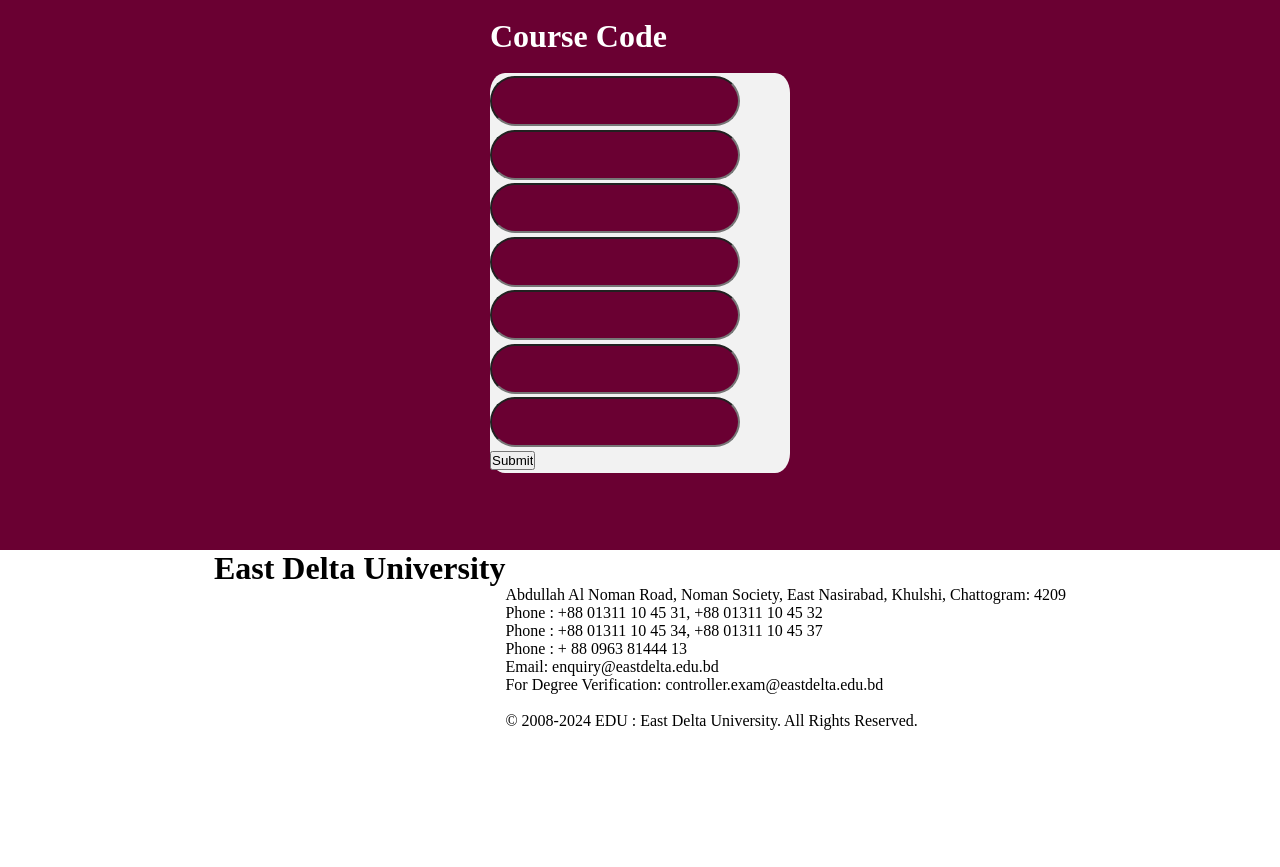
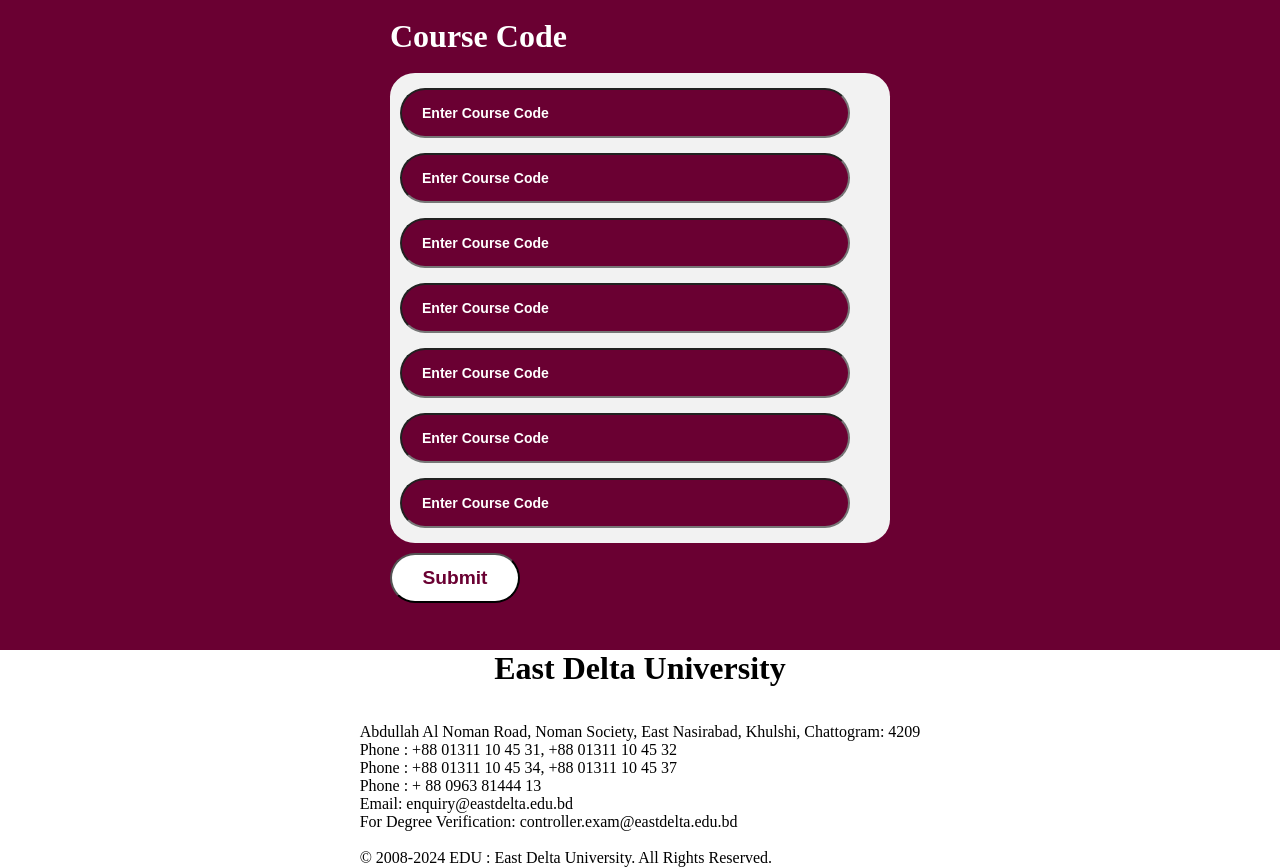
Before and after one commit to ahnaftnn/EDU-Advising-Help, a PHP site: page /pages/routine.php in a window 1280 px wide. Shown: the part 78-945 px from the top of the page. Run offline with PHP 8.4, Linux system fonts and the light colour scheme.

Commit message:
CSS update

```diff
--- a/index.html
+++ b/index.html
@@ -40,10 +40,10 @@
 
     </div>
 
-    <div class="footer">
+    <div class='footer'>
 
-          <div class="def"></div> <h1 style=" color: #6A0032;">East Delta University </h1></div>
-       <div class="ghi">
+          <div class='def'></div> <h1 style=" color: #6A0032;">East Delta University </h1></div>
+       <div class='ghi'>
         <p> <br>Abdullah Al Noman Road, Noman Society, East Nasirabad, Khulshi, Chattogram: 4209<br>Phone : +88 01311 10 45 31, +88 01311 10 45 32 <br>Phone : +88 01311 10 45 34, +88 01311 10 45 37<br>Phone : + 88 0963 81444 13<br>Email: enquiry@eastdelta.edu.bd<br>For Degree Verification: controller.exam@eastdelta.edu.bd<br><br>© 2008-2024 EDU : East Delta University. All Rights Reserved.</p>
 
        </div>
--- a/pages/cgpa_calculator_dnm.php
+++ b/pages/cgpa_calculator_dnm.php
@@ -16,8 +16,8 @@
                 <div id="courses">
                 <div class="row">
                 <tr>
-                <td>Course Code</td>
-                <td><input type="text" name="cc[]" class="form-control"></td>
+
+                <td><input type="text" name="cc[]" placeholder="Course Code" class="form-control"> </td>
                 <td>Grade</td>
                 <td><select id="g[]" name="g[]">
                       <option value="4.0">4.00 (A)</option>
@@ -75,7 +75,6 @@
         </div>
 
 
-        <?php include('../connections/footer.php'); ?>
 
 
         <script src="https://cdnjs.cloudflare.com/ajax/libs/jquery/3.7.1/jquery.min.js"></script>
@@ -119,6 +118,7 @@
 
 
 
+<?php include('../connections/footer.php'); ?>
    </body>
 
 </html>
--- a/pages/routine.php
+++ b/pages/routine.php
@@ -14,28 +14,28 @@
             <h1 style="color: white;">Course Code</h1><br>
             <div class='background'>
                 <div class='box'>
-                <input type="text" name="cc1" class='wbox'><br>
+                <input type="text" name="cc1" placeholder="Enter Course Code" id='wbox_1' class='wbox'><br>
                 </div>
                 <div class='box'>
-                <input type="text" name="cc2" class='wbox'><br>
+                <input type="text" name="cc2" placeholder="Enter Course Code" class='wbox'><br>
                 </div>
                 <div class='box'>
-                <input type="text" name="cc3" class='wbox'><br>
+                <input type="text" name="cc3" placeholder="Enter Course Code" class='wbox'><br>
                 </div>
                 <div class='box'>
-                <input type="text" name="cc4" class='wbox'><br>
+                <input type="text" name="cc4" placeholder="Enter Course Code" class='wbox'><br>
                 </div>
                 <div class='box'>
-                <input type="text" name="cc5" class='wbox'><br>
+                <input type="text" name="cc5" placeholder="Enter Course Code" class='wbox'><br>
                 </div>
                 <div class='box'>
-                <input type="text" name="cc6" class='wbox'><br>
+                <input type="text" name="cc6" placeholder="Enter Course Code" class='wbox'><br>
                 </div>
                 <div class='box'>
-                    <input type="text" name="cc7" class='wbox'><br>
+                    <input type="text" name="cc7" placeholder="Enter Course Code" class='wbox'><br>
                 </div>
                 <div class='box'>
-                <input type="submit" name="submit">
+                <input type="submit" name="submit" value="Submit" class='end '>
                 </div>
 
 
--- a/style.css
+++ b/style.css
@@ -20,35 +20,63 @@
 
 }
 .background{
-  height: 400px;
- width: 300px;
+  height: 470px;
+  width: 500px;
   background-color: #f2f2f2;
   border-radius: 5%;
   display: flex;
   flex-direction: column;
   justify-content: space-evenly;
 }
+#wbox_1{
+  margin-top: 15px;
+}
 .wbox{
-  width: 250px;
-
+  width: 450px;
+  margin-left: 10px;
+  margin-bottom: 15px;
   background-color: #6A0032;
   padding: 10px;
   padding-left: 20px;
   height: 50px;
   font-size: 14px;
   border-radius: 50px;
+  color: white;
+  font-weight: bolder;
 
 }
+::-webkit-input-placeholder{
+  color: white;
+  transition:opacity .3s is-in-out;
+}
+:focus::-webkit-input-placeholder{
+  opacity: 0.5;
+}
 .box{
-  width: 600px;
-}
+  width: 600px;}
+
 .Routine_input{
-  height: 550px;
+  height: 650px;
   background-color: #6A0032;
   justify-content: center;
   display: flex;
 }
+.end{
+  align-self: flex-end;
+  padding: 10px;
+  padding-left: 20px;
+  height: 50px;
+  font-size: 14px;
+  border-radius: 50px;
+  background-color: white;
+  margin-top: 10px;
+  width: 130px;
+  color:#6A0032;
+  font-size: larger;
+  font-weight: bolder;
+  padding-right: 20px;
 
+}
 
   .header a {
     float: right;
@@ -75,7 +103,9 @@
   .footer{
 
     display: flex;
+    flex-direction: column;
     justify-content:center;
+    align-items: center;
 
   }
   .ghi
@@ -86,19 +116,6 @@
    color: #6A0032;
   }
 
-@media (max-width: 768px) {
-    .footer-links {
-        flex-direction: column;
-        align-items: center;
-        text-align: center;
-    }
-
-    .social,
-    .contact {
-        text-align: center;
-        margin-bottom: 10px;
-    }
-}
 
 
 body, html {
```
Also changed, not shown: cgpacalculator_style.css (+2 -28 lines).
